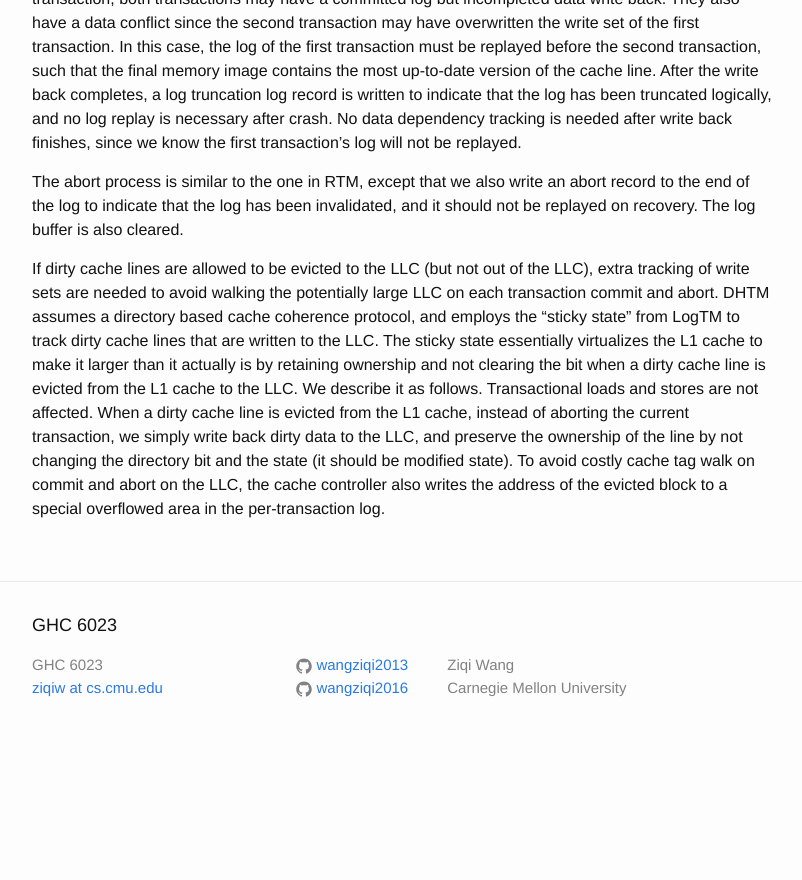
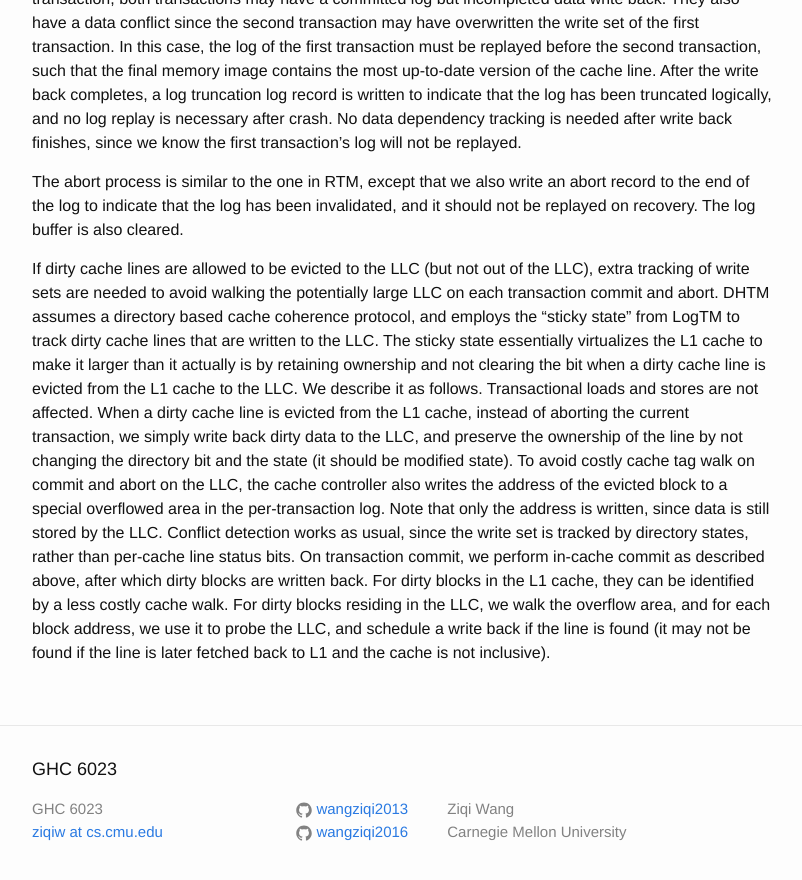
Before and after one commit to wangziqi2013/wangziqi2013.github.io, a Jekyll site: the page built from _posts/2019-12-09-dhtm.markdown, in a window 1280 px wide and 900 px high, scrolled down 2197 px. Shown: the top 880 px of the window, without its empty margins (238-1040 px from the left). Built offline with Jekyll 4.4.1, drawn with Linux system fonts in a browser that asks for light colours; before the commit the page ends 2956 px from its top, so only the background shows below that.

Commit message:
Adding commit

```diff
--- a/_posts/2019-12-09-dhtm.markdown
+++ b/_posts/2019-12-09-dhtm.markdown
@@ -95,3 +95,9 @@ and stores are not affected. When a dirty cache line is evicted from the L1 cach
 transaction, we simply write back dirty data to the LLC, and preserve the ownership of the line by not changing the
 directory bit and the state (it should be modified state). To avoid costly cache tag walk on commit and abort on the LLC,
 the cache controller also writes the address of the evicted block to a special overflowed area in the per-transaction log.
+Note that only the address is written, since data is still stored by the LLC. Conflict detection works as usual, since
+the write set is tracked by directory states, rather than per-cache line status bits. On transaction commit, we perform
+in-cache commit as described above, after which dirty blocks are written back. For dirty blocks in the L1 cache, they
+can be identified by a less costly cache walk. For dirty blocks residing in the LLC, we walk the overflow area, and for
+each block address, we use it to probe the LLC, and schedule a write back if the line is found (it may not be found if the
+line is later fetched back to L1 and the cache is not inclusive).
```
